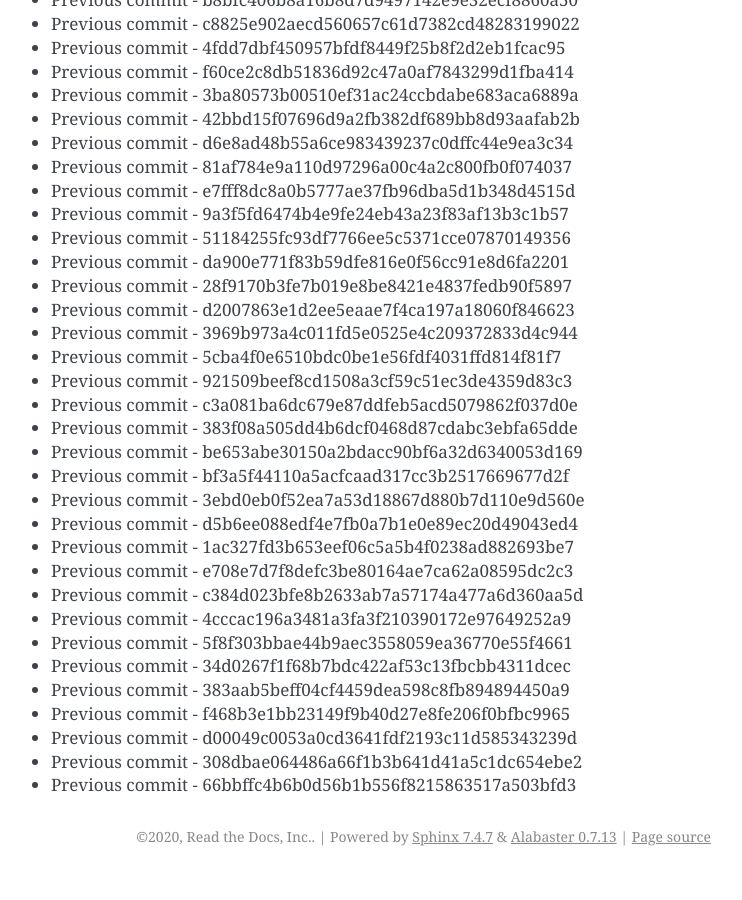
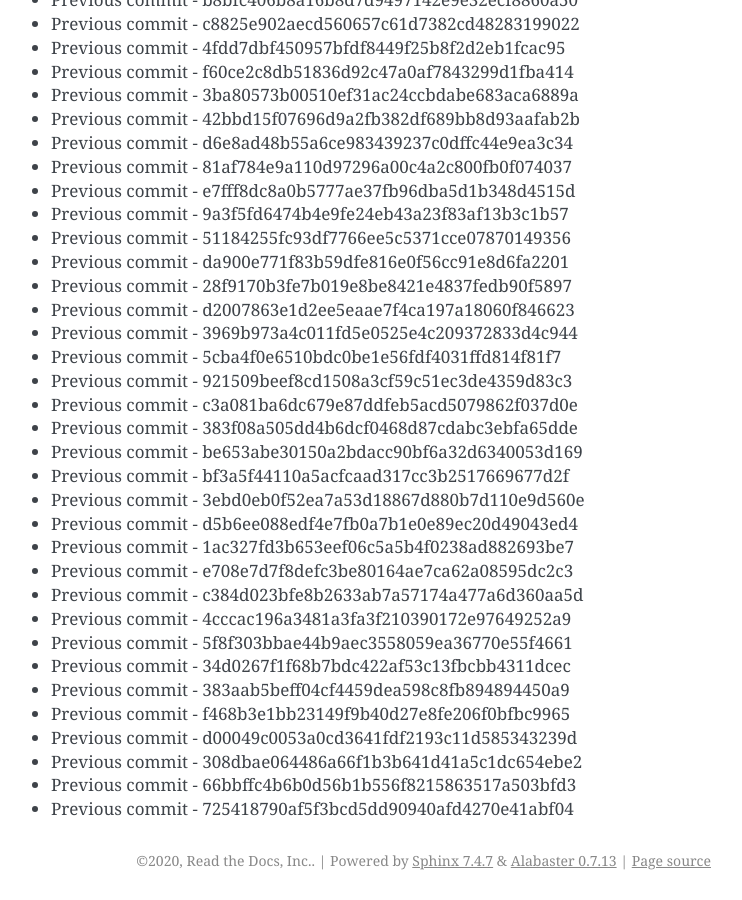
Before and after one commit to readthedocs/rtd-git-stresstest, a Sphinx documentation site: the page built from docs/updates.rst, in a window 1280 px wide and 900 px high, scrolled down 99579 px. Shown: the whole window, without its empty margins (399-1141 px from the left). Built offline with Sphinx 7.4.7, drawn with Linux system fonts in a browser that asks for light colours; before the commit the page ends 100455 px from its top, so only the background shows below that.

Commit message:
Generating commit from previous: 725418790af5f3bcd5dd90940afd4270e41abf04

```diff
--- a/docs/updates.rst
+++ b/docs/updates.rst
@@ -4216,3 +4216,4 @@ It can be tested for any performance characteristics.
 * Previous commit - d00049c0053a0cd3641fdf2193c11d585343239d
 * Previous commit - 308dbae064486a66f1b3b641d41a5c1dc654ebe2
 * Previous commit - 66bbffc4b6b0d56b1b556f8215863517a503bfd3
+* Previous commit - 725418790af5f3bcd5dd90940afd4270e41abf04
```
